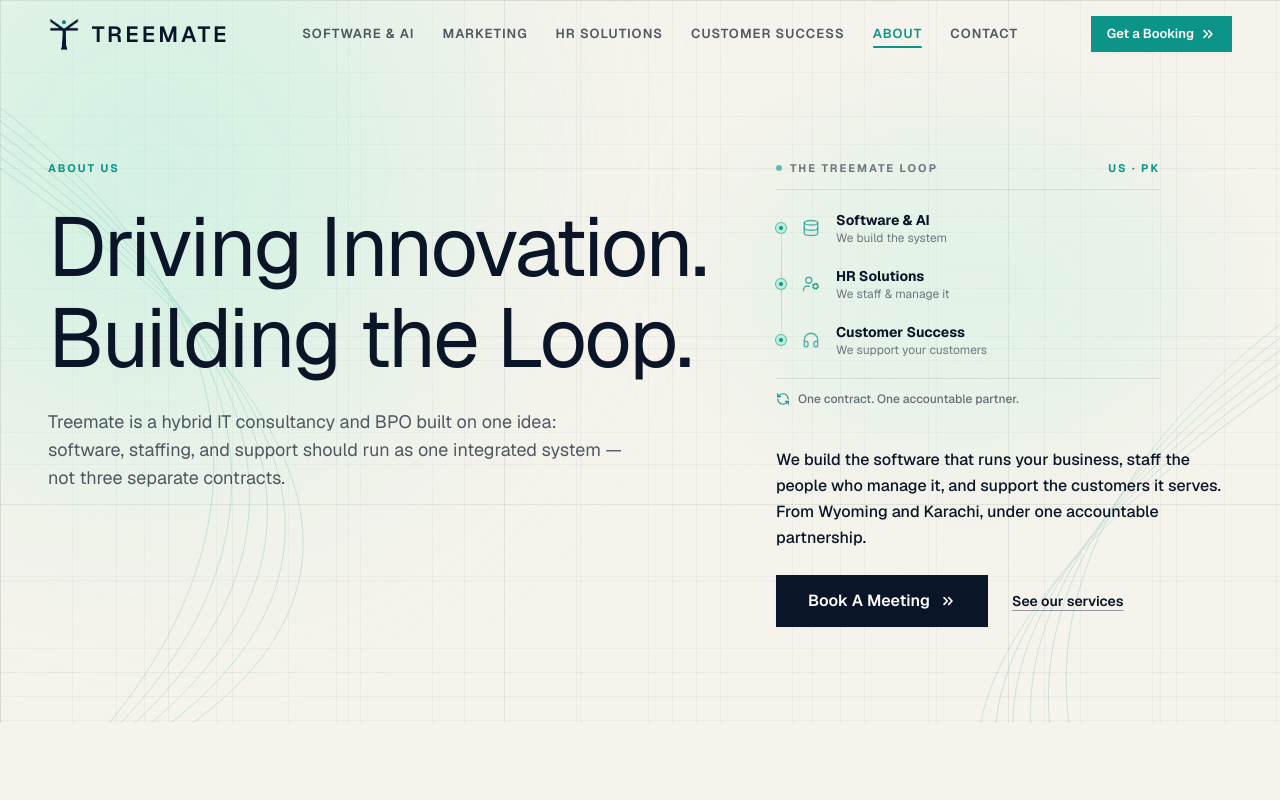
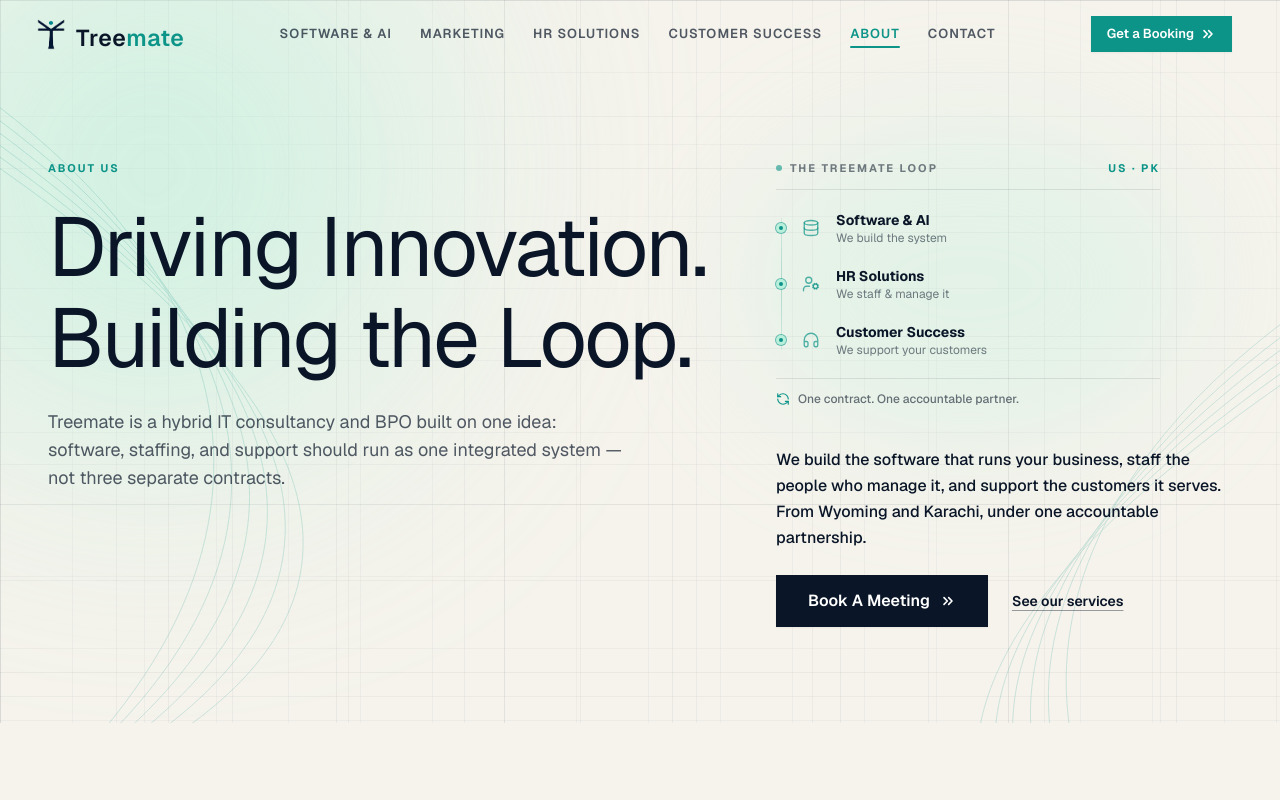
Before and after one commit to Nightmares4u/Treemate-Website, a React (Vite) app: page /about in a window 1280 px wide. Shown: the top 800 px of the page. Built offline with nearby package versions, Linux system fonts and the light colour scheme.

Commit message:
style: update Treemate brand wordmark colors and baseline alignment

```diff
--- a/src/components/layout/Footer.tsx
+++ b/src/components/layout/Footer.tsx
@@ -86,7 +86,7 @@
           {}
           <motion.div variants={fadeIn} className="md:col-span-5">
             <div className="mb-5">
-              <TreemateLogo size="lg" variant="navy" wordmarkCase="upper" />
+              <TreemateLogo size="lg" variant="navy" wordmarkCase="simple" />
             </div>
             <p className="text-base font-semibold text-navy mb-3">
               {siteConfig.tagline}
--- a/src/components/layout/Header.tsx
+++ b/src/components/layout/Header.tsx
@@ -76,7 +76,7 @@
         )}
       >
         <Container className="flex items-center justify-between">
-          <TreemateLogo size="md" wordmarkCase="upper" />
+          <TreemateLogo size="md" wordmarkCase="simple" className="-ml-1 md:-ml-2 lg:-ml-3" />
 
           <nav
             className="hidden lg:flex items-center gap-1"
--- a/src/components/motion/IntroCurtain.tsx
+++ b/src/components/motion/IntroCurtain.tsx
@@ -75,7 +75,7 @@
         transition={{ duration: 1.2, times: [0, 0.35, 0.62, 0.85], ease: easeOutExpo }}
         className="absolute inset-0 flex items-center justify-center"
       >
-        <TreemateLogo size="lg" wordmarkCase="upper" asLink={false} />
+        <TreemateLogo size="lg" wordmarkCase="simple" asLink={false} />
       </motion.div>
     </div>
   );
--- a/src/components/ui/TreemateLogo.tsx
+++ b/src/components/ui/TreemateLogo.tsx
@@ -4,49 +4,71 @@
 interface TreemateLogoProps {
   size?: "sm" | "md" | "lg";
   variant?: "navy" | "white";
-  wordmarkCase?: "upper" | "brand";
+  wordmarkCase?: "upper" | "brand" | "simple";
   className?: string;
   asLink?: boolean;
 }
 const sizeMap = {
-  sm: { mark: "h-7", text: "text-[18px]", gap: "gap-2.5" },
-  md: { mark: "h-9", text: "text-[22px]", gap: "gap-3" },
-  lg: { mark: "h-12", text: "text-3xl", gap: "gap-3.5" },
+  sm: { mark: "h-7", text: "text-[17px] md:text-[18px]", gap: "gap-2" },
+  md: { mark: "h-[30px] md:h-[34px]", text: "text-[20px] md:text-[23px]", gap: "gap-2.5" },
+  lg: { mark: "h-10 md:h-12", text: "text-[26px] md:text-[30px]", gap: "gap-3" },
 };
 export function TreemateLogo({
   size = "md",
   variant = "navy",
-  wordmarkCase = "upper",
+  wordmarkCase = "simple",
   className,
   asLink = true,
 }: TreemateLogoProps) {
   const s = sizeMap[size];
   const isWhite = variant === "white";
-  const wordmark = wordmarkCase === "upper" ? "TREEMATE" : "Treemate";
+
+  const renderWordmark = () => {
+    if (wordmarkCase === "upper") {
+      return (
+        <span
+          className={cn(
+            "font-heading font-semibold leading-none tracking-[0.14em]",
+            s.text,
+            isWhite ? "text-white" : "text-navy",
+          )}
+        >
+          TREEMATE
+        </span>
+      );
+    }
+
+    return (
+      <span
+        className={cn(
+          "font-heading font-semibold leading-none tracking-[0.03em] inline-block",
+          s.text,
+        )}
+      >
+        <span className={isWhite ? "text-white" : "text-navy"}>Tree</span>
+        <span className={isWhite ? "text-teal-light" : "text-teal"}>mate</span>
+      </span>
+    );
+  };
+
   const content = (
-    <span className={cn("flex items-center", s.gap, className)}>
+    <span className={cn("flex items-end", s.gap, className)}>
       <img
         src={logoMark}
         alt=""
         aria-hidden="true"
         className={cn(
           s.mark,
-          "w-auto shrink-0",
+          "w-auto shrink-0 block",
           isWhite && "brightness-0 invert",
         )}
       />
-      <span
-        className={cn(
-          "font-heading font-semibold leading-none",
-          s.text,
-          wordmarkCase === "upper" && "tracking-[0.14em]",
-          isWhite ? "text-white" : "text-navy",
-        )}
-      >
-        {wordmark}
+      <span className="leading-none pb-[1px]">
+        {renderWordmark()}
       </span>
     </span>
   );
+
   if (!asLink) return content;
   return (
     <Link to="/" aria-label="Treemate home" className="group inline-flex">
```
